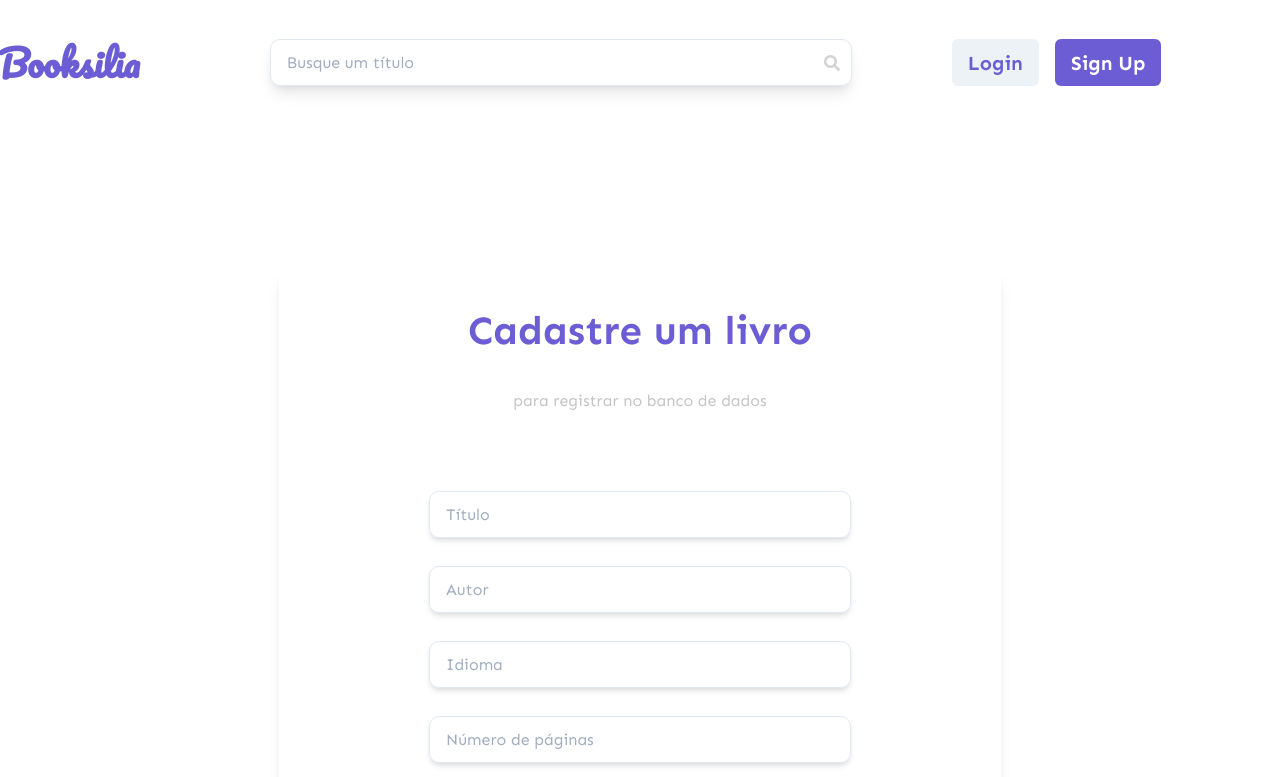
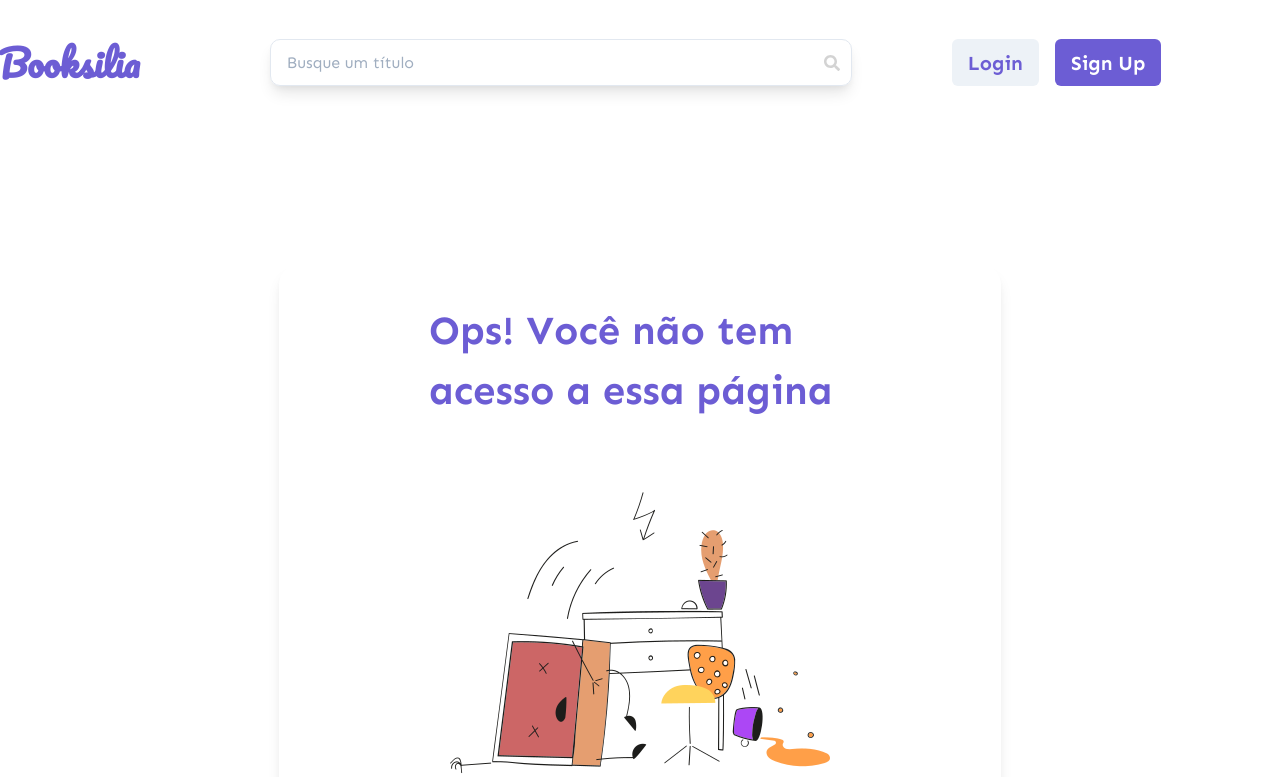
Before and after one commit to carollyb/booksilia, a React (Vite) app: page /stock in a window 1280 px wide. Shown: the top 777 px of the page. Built offline with nearby package versions, Linux system fonts and the light colour scheme; no server answers.

Commit message:
feat/error: adiciona página de erro

```diff
--- /dev/null
+++ b/src/pages/Erro.jsx
@@ -0,0 +1,24 @@
+import {
+    Image
+} from "@chakra-ui/react"
+import HeadingTitle from "../components/HeadingTitle/HeadingTitle";
+import ContainerSection from "../components/Layouts/Container";
+import BoxComponent from "../components/Layouts/Box";
+import erro404 from "../assets/images/erro404.png"
+
+function Erro() {
+    return (
+        <ContainerSection>
+            <BoxComponent>
+                <HeadingTitle>
+                    Ops! Você não tem acesso a essa página
+                </HeadingTitle>
+                <Image
+                src={erro404} />
+            </BoxComponent>
+        </ContainerSection>
+
+    );
+}
+
+export default Erro;
--- a/src/routes/index.jsx
+++ b/src/routes/index.jsx
@@ -6,8 +6,12 @@ import SignUpPage from '../pages/SignUp';
 import Home from '../pages/Home';
 import UserData from '../pages/UserData';
 import BookStock from '../pages/BookStock';
+import { useContext } from "react"
+import { GlobalContext } from "../context/Context"
+import Erro from '../pages/Erro';
 
 const Main = () => {
+    const { isAuth } = useContext(GlobalContext)
     return (
         <Routes>
             <Route path='/' element={<LandingPage />} />
@@ -16,7 +20,7 @@ const Main = () => {
             <Route path='/signup' element={<SignUpPage />} />
             <Route path='/home' element={<Home />} />
             <Route path='/user' element={<UserData />} />
-            <Route path='/stock' element={<BookStock />} />
+            <Route path='/stock' element={isAuth ? <BookStock /> : <Erro />} />
         </Routes>
     );
 }
```
Also changed, not shown: src/assets/images/erro404.PNG (added).
